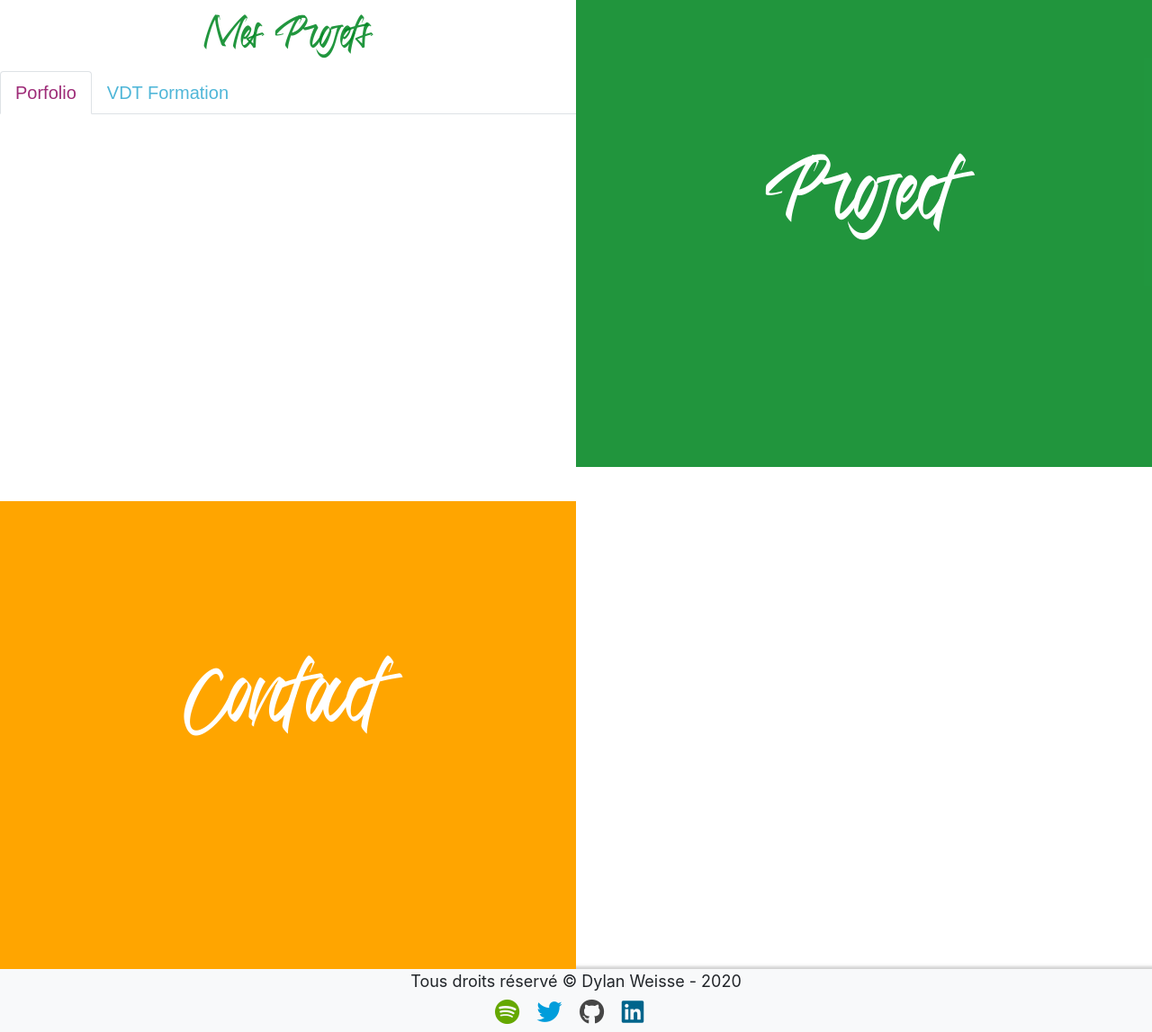
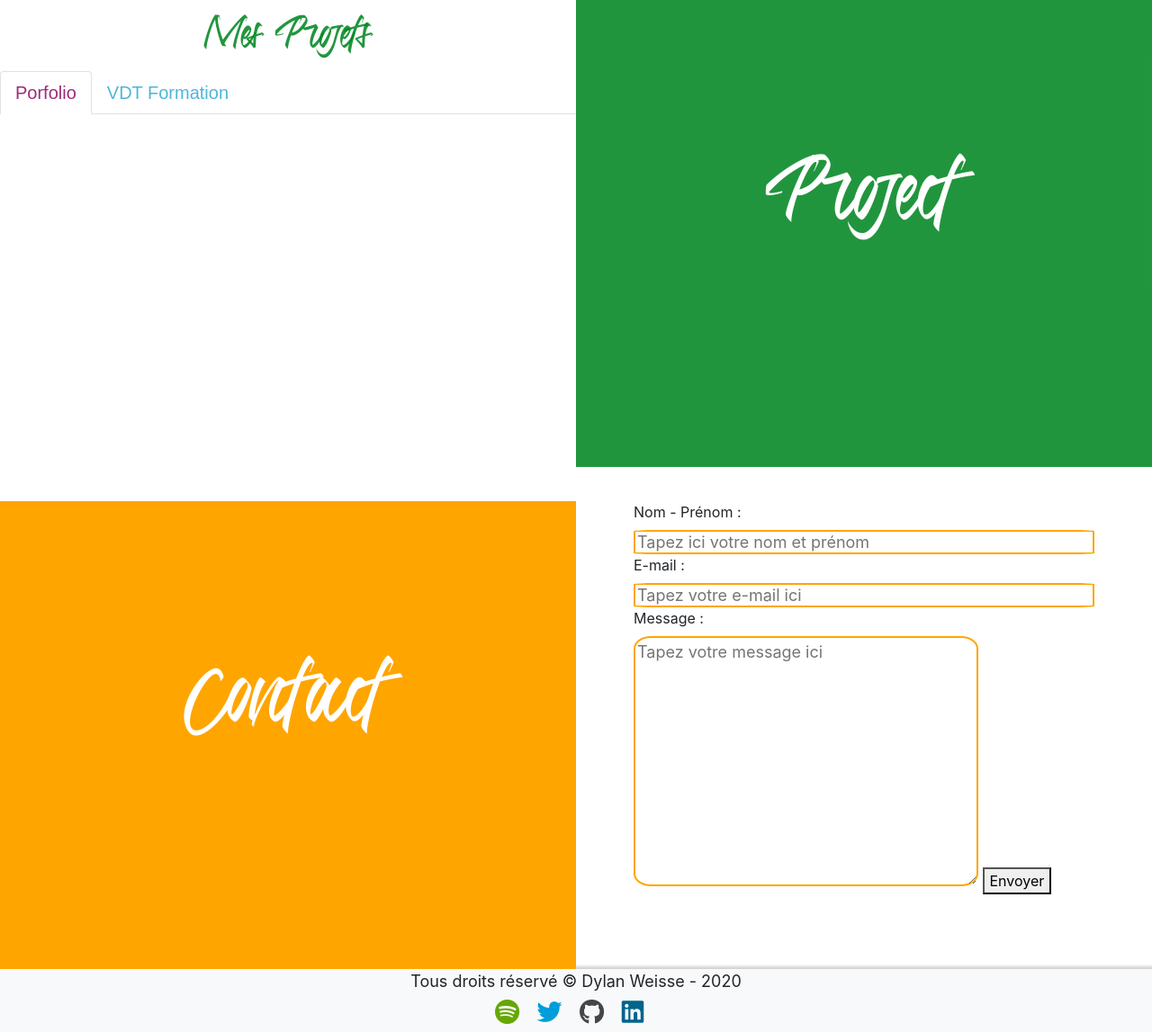
Before and after one commit to DlnWse/PorFolio, a PHP site: page / in a window 1280 px wide. Shown: the part 1715-2862 px from the top of the page at 90% size. Run offline with PHP 8.4, Linux system fonts and the light colour scheme; some libraries are stand-ins or nearby versions; some web fonts are replaced.

Commit message:
contact add

```diff
--- a/CSS/index.css
+++ b/CSS/index.css
@@ -241,6 +241,22 @@ a {
     line-height: 200%;
 }
 
+/*--------------------- Contact ---------------------*/
+form{
+    margin-left: 10%;
+    margin-right: 10%;
+}
+.inputcontact, .areacontact{
+  font-size: 18px;
+  border: orange 2px solid;
+  border-radius: 5%;
+}
+.inputcontact{
+    width: 100%;
+    height: 20%;
+}
+
+
 /*--------------------- carrousel ---------------------*/
 
 
--- a/PHP/index.php
+++ b/PHP/index.php
@@ -40,7 +40,7 @@
                 Vous voulez en voir plus ?</p>
 
             <a href="../Document/CV_Dylan_Weisse.pdf" class=""><button class="cv">Télécharger mon CV</button></a>
-            <a href="index.php #contact" class=""><button class="contactcv">Contact <i class="fas fa-reply"></i> </i></button></a>
+            <a href="index.php #contact" class=""><button class="contactcv">Contact <i class="fas fa-reply"></i></button></a>
         </div>
 
     </div>
@@ -137,7 +137,19 @@
         </div>
 
         <div class="boxR">
+<form action="">
 
+<label for="">Nom - Prénom :</label><br>
+<input class="inputcontact" type="text" name="name"  id="name" placeholder="Tapez ici votre nom et prénom"><br>
+
+<label for="">E-mail :</label><br>
+<input class="inputcontact" type="email" name="mail" id="mail" placeholder="Tapez votre e-mail ici"><br>
+
+<label for="">Message :</label><br>
+<textarea class="areacontact" name="message" id="message" cols="30" rows="10" placeholder="Tapez votre message ici"></textarea>
+
+<button type="submit">Envoyer </button>
+</form>
 
         </div>
 
```
